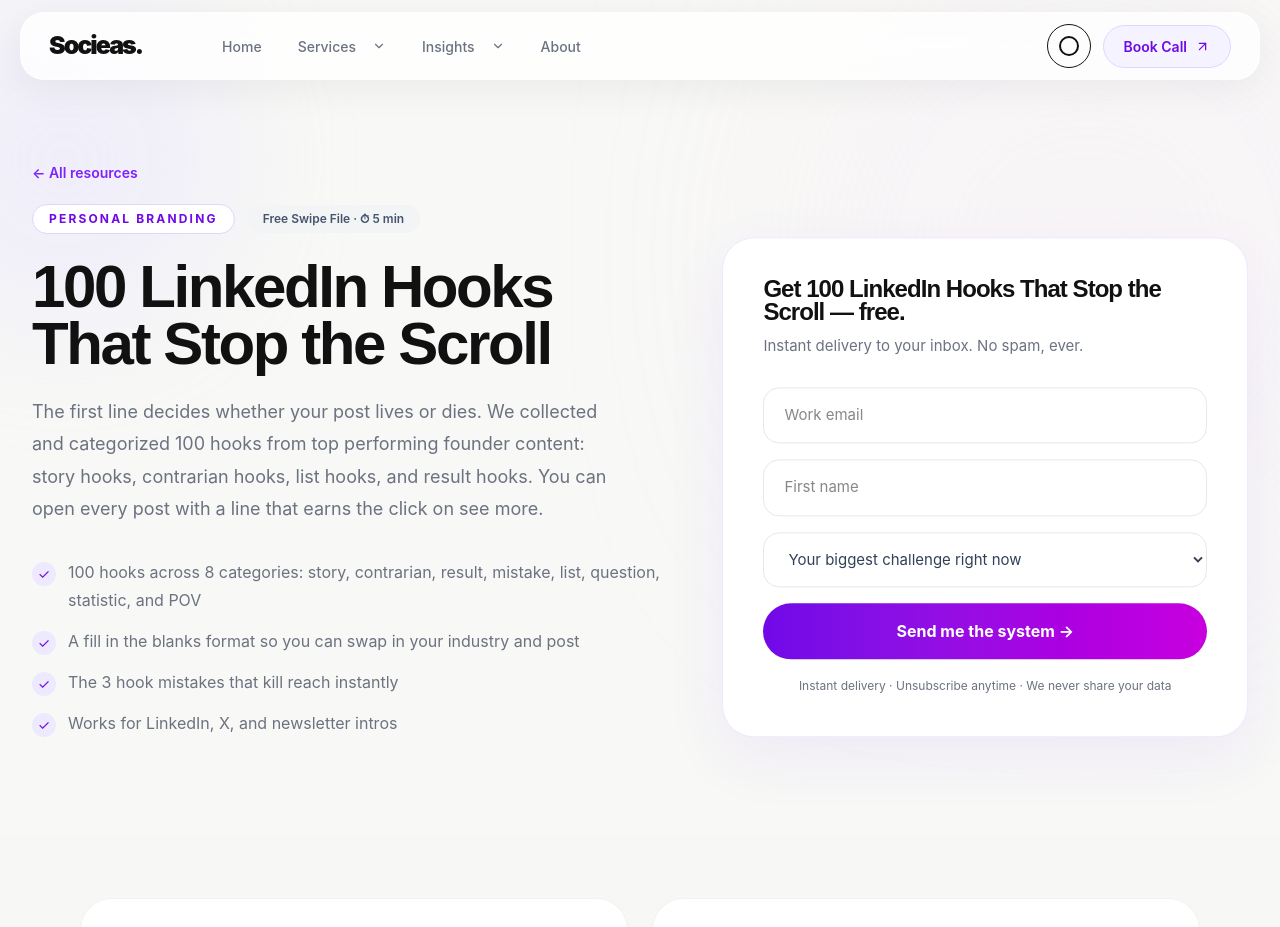
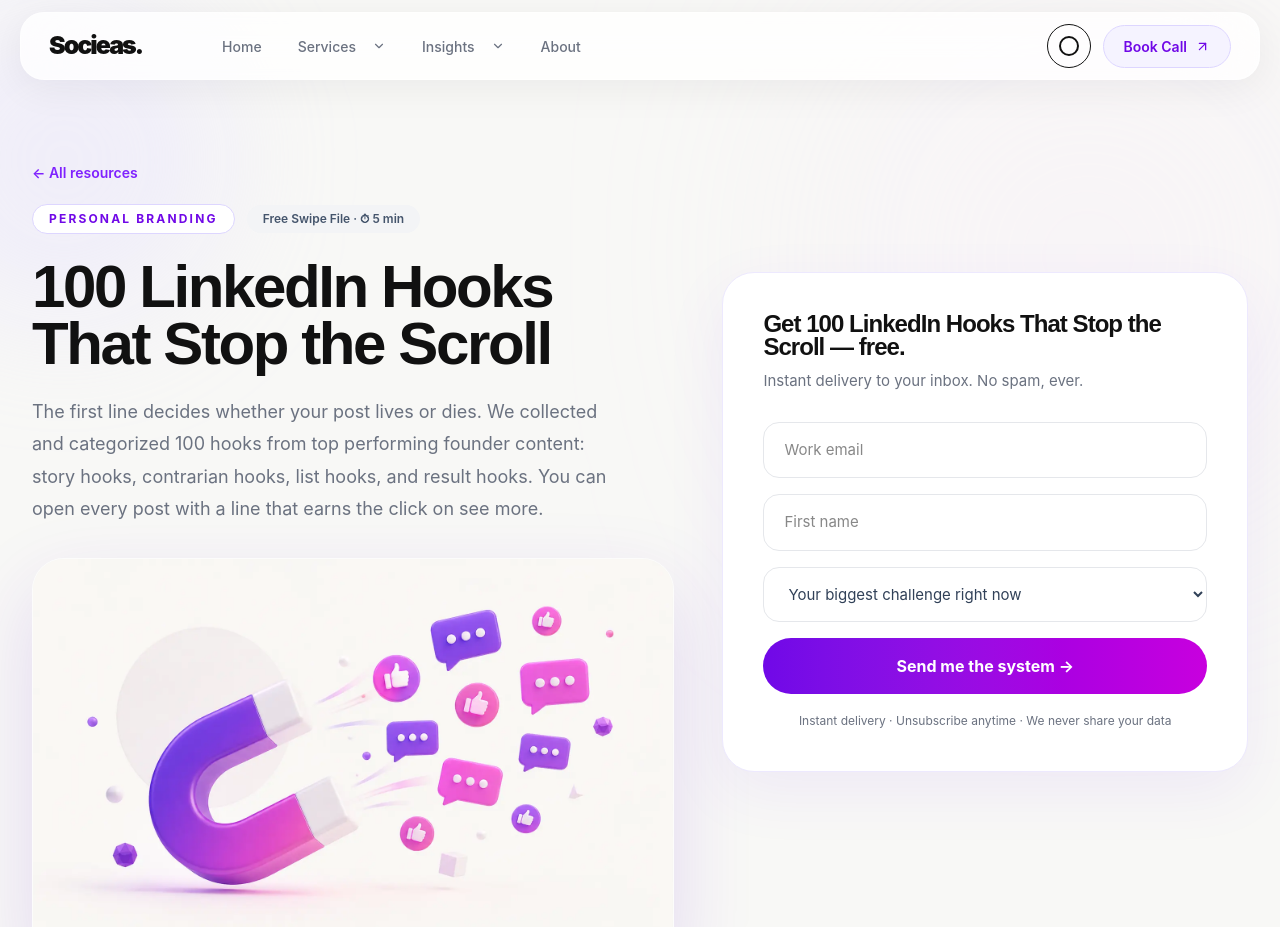
Before and after one commit to Socieas/socieas, a Next.js app: page /resources/100-linkedin-hooks in a window 1280 px wide. Shown: the top 927 px of the page. Built offline with nearby package versions, Linux system fonts and the light colour scheme.

Commit message:
Update page.tsx

```diff
--- a/app/resources/[slug]/page.tsx
+++ b/app/resources/[slug]/page.tsx
@@ -106,9 +106,20 @@ export default async function ResourcePage({
                 {resource.title}
               </h1>
 
-              <p className="mt-6 max-w-xl text-lg leading-8 text-slate-600">
-                {resource.description}
-              </p>
+           <p className="mt-6 max-w-xl text-lg leading-8 text-slate-600">
+  {resource.description}
+</p>
+
+<div className="mt-8 overflow-hidden rounded-[32px] border border-white/60 shadow-[0_30px_80px_rgba(109,40,217,0.15)]">
+  <Image
+    src={`/images/resources/${resource.slug}.webp`}
+    alt={resource.title}
+    width={1600}
+    height={1000}
+    priority
+    className="h-auto w-full object-cover"
+  />
+</div>
 
               <div className="mt-8 space-y-3">
                 {resource.bullets.map((b) => (
```
